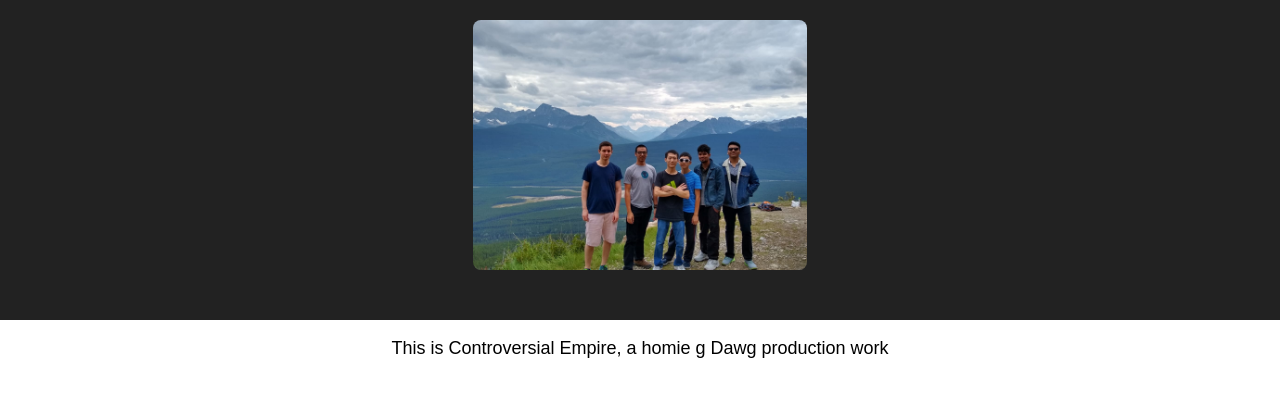
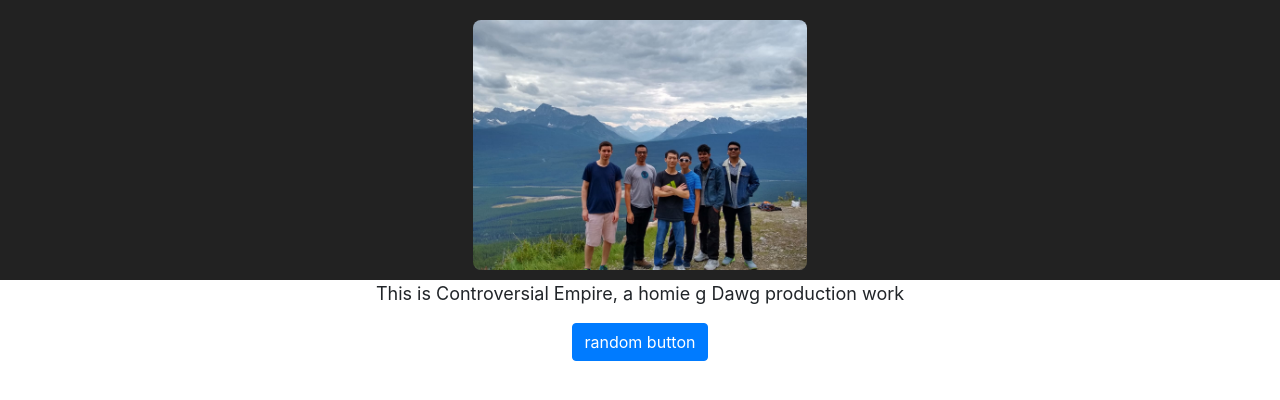
Before and after one commit to avry/Controversial-Empire, a React (Create React App) app: page / in a window 1280 px wide. Shown: the top 400 px of the page. Built offline with nearby package versions, Linux system fonts and the light colour scheme.

Commit message:
installed bootstrap and reactstrap as dependencies

```diff
--- a/package.json
+++ b/package.json
@@ -4,9 +4,11 @@
   "private": true,
   "dependencies": {
     "axios": "^0.18.0",
+    "bootstrap": "^4.1.3",
     "react": "^16.4.2",
     "react-dom": "^16.4.2",
-    "react-scripts": "1.1.4"
+    "react-scripts": "1.1.4",
+    "reactstrap": "^6.4.0"
   },
   "scripts": {
     "start": "react-scripts start",
--- a/src/containers/App.js
+++ b/src/containers/App.js
@@ -2,6 +2,8 @@ import React, { Component } from 'react';
 import logo from '../images/logo.svg';
 import theteam from '../images/theteam.jpg';
 import './App.css';
+import { Button } from 'reactstrap';
+
 
 class App extends Component {
   render() {
@@ -13,6 +15,7 @@ class App extends Component {
         <p className="App-intro">
           This is Controversial Empire, a homie g Dawg production work
         </p>
+        <Button color="primary">random button</Button>{' '}
       </div>
     );
   }
--- a/src/index.js
+++ b/src/index.js
@@ -3,6 +3,8 @@ import ReactDOM from 'react-dom';
 import './index.css';
 import App from './containers/App';
 import registerServiceWorker from './registerServiceWorker';
+import 'bootstrap/dist/css/bootstrap.min.css';
+
 
 ReactDOM.render(<App />, document.getElementById('root'));
 registerServiceWorker();
```
Also changed, not shown: 2 other files (tests, documents, lock files or other folders).
